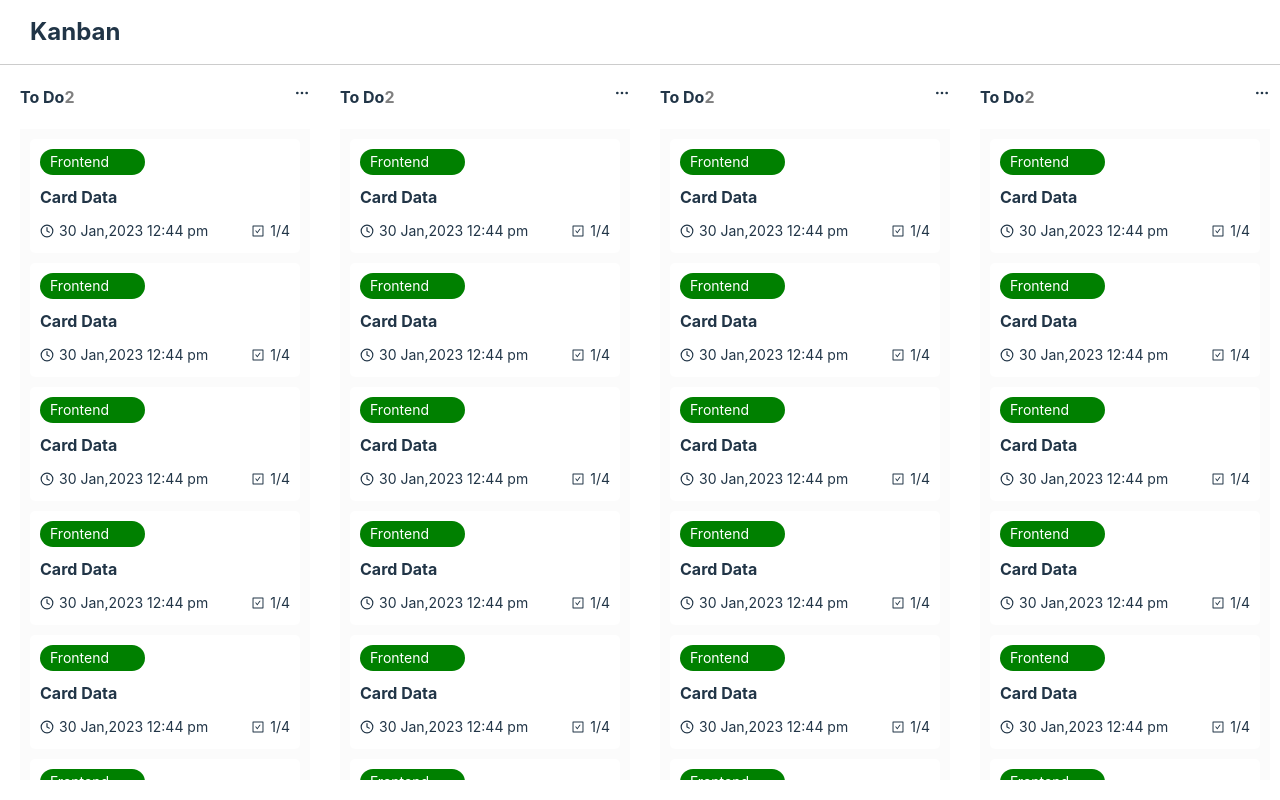
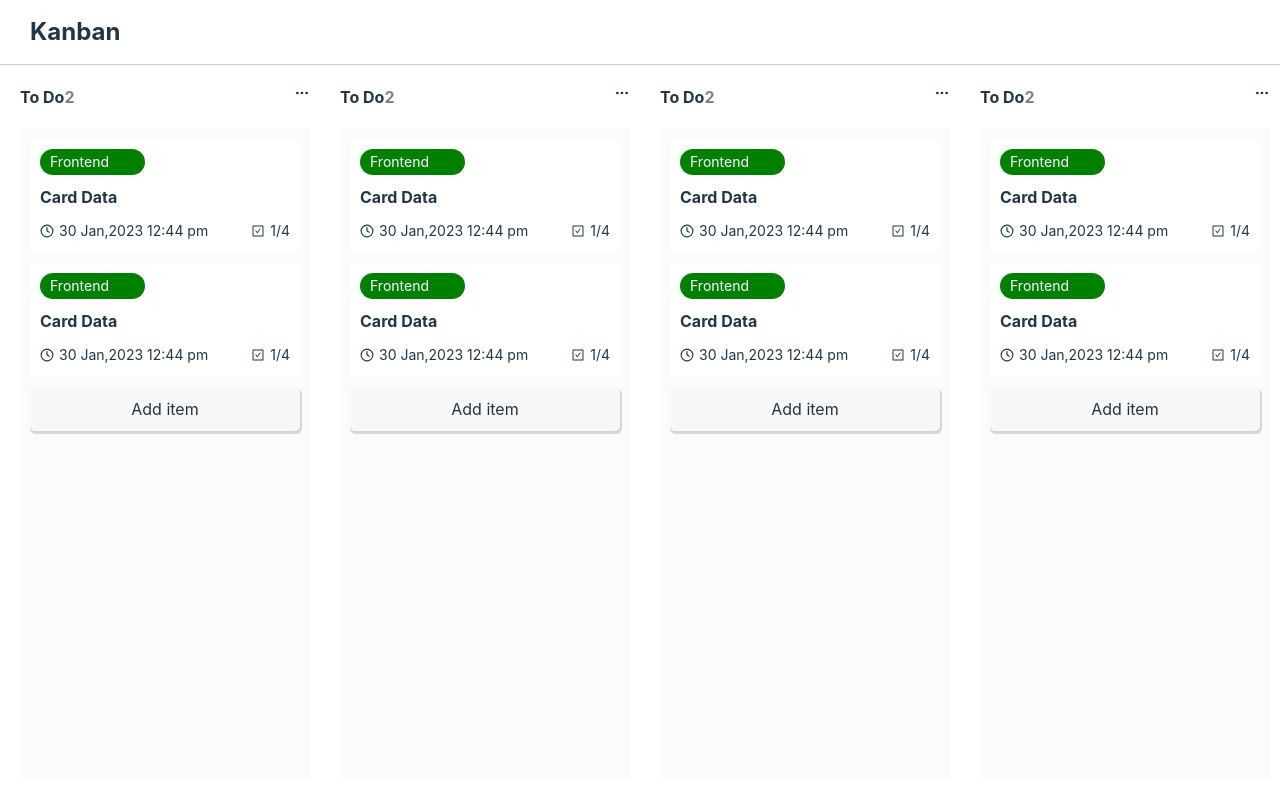
Before and after one commit to Ikechukwu11/Kanban, a React (Vite) app: page / in a window 1280 px wide. Built offline with nearby package versions, Linux system fonts and the light colour scheme.

Commit message:
styling & structure

```diff
--- a/src/components/Board/Board.jsx
+++ b/src/components/Board/Board.jsx
@@ -16,10 +16,6 @@ const Board = () => {
       <div className='board_cards'>
         <Card />
         <Card />
-        <Card />
-        <Card />
-        <Card />
-        <Card />
         <Editable />
       </div>
     </div>
--- a/src/components/Editable/Editable.css
+++ b/src/components/Editable/Editable.css
@@ -1,11 +1,13 @@
 .editable {
   width: 100%;
 }
+
 .editable_toggle {
   background-color: #f8f8f8;
-  border-radius: 3px;
+  border-radius: 5px;
   padding: 10px;
   text-align: center;
+  box-shadow: 1px 2px 0 1px rgba(0, 0, 0, 0.15);
 }
 
 .editable_toggle:hover {
--- a/src/index.css
+++ b/src/index.css
@@ -19,6 +19,10 @@ body {
   margin: 0;
   min-width: 320px;
   min-height: 100vh;
+}
+
+svg {
+  cursor: pointer;
 }
 
 h1 {
```
